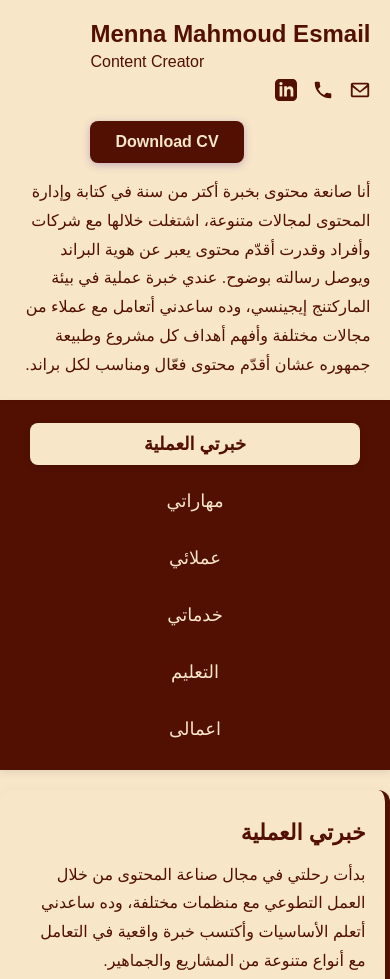
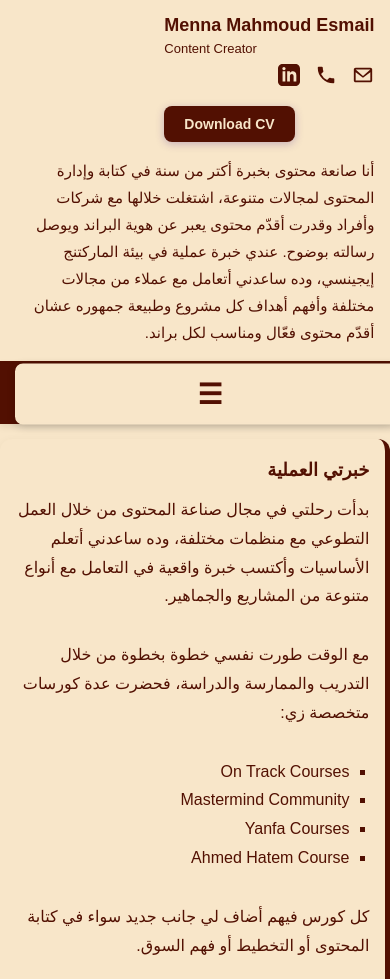
Before and after one commit to puplicHost/MennaMahmoud, a plain HTML site: page index.html in a window 390 px wide. Shown: the top 979 px of the page. Drawn offline with Linux system fonts and the light colour scheme.

Commit message:
Update index.html

```diff
--- a/index.html
+++ b/index.html
@@ -32,10 +32,69 @@
   .cv-button:hover { background:var(--primary-dark); transform:translateY(-2px); box-shadow:0 4px 12px rgba(82,47,149,0.4); }
   .about { flex:1; font-size:16px; line-height:1.8; color:var(--text-muted); text-align:right; margin-top:20px; }
 
-  nav { display:flex; justify-content:center; flex-wrap:wrap; background:var(--primary-color); padding:15px; position:sticky; top:0; z-index:100; box-shadow:0 2px 8px rgba(0,0,0,0.1); }
-  nav button { background:none; border:none; font-size:18px; margin:5px 15px; cursor:pointer; color:var(--background-color); padding:10px 20px; border-radius:8px; transition:0.3s; }
+  nav {
+    display:flex;
+    justify-content:center;
+    align-items:center;
+    background:var(--primary-color);
+    padding:15px;
+    position:sticky;
+    top:0;
+    z-index:100;
+    box-shadow:0 2px 8px rgba(0,0,0,0.1);
+  }
+
+  nav button {
+    background:none;
+    border:none;
+    font-size:18px;
+    margin:5px 15px;
+    cursor:pointer;
+    color:var(--background-color);
+    padding:10px 20px;
+    border-radius:8px;
+    transition:0.3s;
+  }
+
   nav button:hover { background:var(--primary-dark); }
-  nav button.active { background:var(--background-color); color:var(--primary-color); font-weight:bold; box-shadow:0 2px 6px rgba(0,0,0,0.15); }
+  nav button.active {
+    background:var(--background-color);
+    color:var(--primary-color);
+    font-weight:bold;
+    box-shadow:0 2px 6px rgba(0,0,0,0.15);
+  }
+
+  /* Hamburger menu button - hidden by default on desktop */
+  .nav-toggle {
+    display: none;
+    background: var(--background-color);
+    border: 2px solid var(--background-color);
+    border-radius: 8px;
+    color: var(--primary-color);
+    font-size: 28px;
+    font-weight: bold;
+    cursor: pointer;
+    padding: 12px 15px;
+    transition: all 0.3s ease;
+    box-shadow: 0 2px 8px rgba(0, 0, 0, 0.2);
+    z-index: 101;
+    min-width: 50px;
+    min-height: 50px;
+  }
+
+  .nav-toggle:hover {
+    background: rgba(248, 230, 201, 0.9);
+    transform: scale(1.05);
+  }
+
+  /* Navigation menu - visible by default on desktop */
+  .nav-menu {
+    display: flex;
+    width: 100%;
+    justify-content: center;
+    flex-wrap: wrap;
+    gap: 0;
+  }
 
   .section { display:none; padding:40px 10%; background:var(--background-color); margin:30px auto; border-radius:12px; max-width:1000px; box-shadow:0 2px 10px rgba(0,0,0,0.05); border-right:5px solid var(--primary-color); animation:fadeIn 0.5s ease; }
   .section.active { display:flex; flex-direction:column; gap:30px; }
@@ -76,14 +135,84 @@
   @media(max-width:768px){
     header { flex-direction:column; align-items:flex-start; padding:20px 5%; }
     .profile { flex-direction:row; }
-    .about { margin-top:15px; }
-    nav { flex-direction:column; gap:5px; }
+    .about { margin-top:15px; font-size:15px; }
+
+    /* Hamburger menu for mobile */
+    .nav-toggle {
+      display: flex;
+      align-items: center;
+      justify-content: center;
+      position: absolute;
+      left: 15px;
+      top: 50%;
+      transform: translateY(-50%);
+    }
+
+    nav {
+      flex-direction: row;
+      align-items: center;
+      justify-content: flex-start;
+      padding: 15px 70px 15px 15px;
+      position: relative;
+      min-height: 60px;
+    }
+
+    .nav-menu {
+      display: none;
+      flex-direction: column;
+      width: 100%;
+      gap: 8px;
+      margin-top: 10px;
+      position: absolute;
+      top: 100%;
+      left: 0;
+      right: 0;
+      background: var(--primary-color);
+      padding: 15px;
+      box-shadow: 0 4px 12px rgba(0, 0, 0, 0.15);
+      border-radius: 0 0 8px 8px;
+    }
+
+    .nav-menu.active {
+      display: flex;
+    }
+
+    nav button {
+      width: 100%;
+      margin: 0;
+      padding: 15px 20px;
+      font-size: 16px;
+      text-align: right;
+      min-height: 48px;
+      touch-action: manipulation;
+    }
+
     .portfolio-container { grid-template-columns:1fr; }
+
+    /* تحسين حجم الخطوط */
+    .profile-info h1 { font-size:20px; }
+    .profile-info p { font-size:14px; }
+    .cv-button { padding:10px 20px; font-size:14px; }
+
+    /* تحسين الأقسام */
+    .section { padding:25px 5%; }
+    .section h2 { font-size:20px; }
+    .section p, .section ul { font-size:15px; }
   }
 
   @media(max-width:480px){
-    .section { padding:30px 5%; margin:20px 0; }
+    .section { padding:20px 4%; margin:15px 0; }
     .skill-level { font-size:12px; padding-right:5px; }
+
+    header { padding:15px 4%; }
+    .profile img { width:80px; height:80px; }
+    .profile-info h1 { font-size:18px; }
+    .profile-info p { font-size:13px; }
+
+    nav button { padding:12px 15px; font-size:15px; }
+
+    .section h2 { font-size:18px; }
+    .section p, .section ul { font-size:14px; }
   }
 
   #portfolio {
@@ -336,6 +465,8 @@
   padding: 20px;
   box-shadow: 0 6px 14px rgba(0, 0, 0, 0.08);
   transition: all 0.3s ease;
+  overflow: hidden;
+  min-width: 0;
 }
 
 .service-item:hover {
@@ -372,6 +503,8 @@
   flex: 1;
   display: flex;
   align-items: center;
+  min-width: 0;
+  overflow: hidden;
 }
 
 .service-text p {
@@ -381,6 +514,9 @@
   margin: 0;
   text-align: right;
   white-space: pre-line;
+  word-wrap: break-word;
+  overflow-wrap: break-word;
+  max-width: 100%;
 }
 
 /* Portfolio images grid for images without text */
@@ -526,12 +662,16 @@
   .service-text {
     width: 100%;
     align-items: flex-start;
+    overflow: hidden;
   }
 
   .service-text p {
     text-align: right;
     font-size: 15px;
     line-height: 1.8;
+    word-wrap: break-word;
+    overflow-wrap: break-word;
+    max-width: 100%;
   }
 
   .portfolio-images-grid {
@@ -541,6 +681,25 @@
 
   .portfolio-images-grid img {
     height: 250px;
+  }
+
+  /* تحسين حجم الصور والكروت */
+  .service-icon {
+    height: 220px;
+  }
+
+  #Portfolio .brand-image img {
+    width: 120px;
+    height: 120px;
+  }
+
+  #Portfolio .brand-description h2 {
+    font-size: 22px;
+  }
+
+  #Portfolio .brand-description p {
+    font-size: 15px;
+    line-height: 1.7;
   }
 }
 
@@ -589,14 +748,15 @@
 
 <main>
   <nav>
+    <button class="nav-toggle" onclick="toggleNavMenu()" aria-label="Toggle menu">☰</button>
+    <div class="nav-menu" id="navMenu">
       <button class="active" onclick="showSection('experience', this)">خبرتي العملية</button>
       <button onclick="showSection('skills', this)">مهاراتي</button>
       <button onclick="showSection('clients', this)">عملائي</button>
       <button onclick="showSection('services', this)">خدماتي</button>
       <button onclick="showSection('education', this)">التعليم</button>
       <button onclick="showSection('Portfolio', this)">اعمالى</button>
-
-
+    </div>
   </nav>
 
   <!-- خبرتي العملية -->
@@ -1504,6 +1664,21 @@ function showSection(id, btn) {
   document.querySelectorAll('nav button').forEach(b=>b.classList.remove('active'));
   document.getElementById(id).classList.add('active');
   btn.classList.add('active');
+
+  // Close mobile menu after selecting a section
+  if (window.innerWidth <= 768) {
+    const navMenu = document.getElementById('navMenu');
+    if (navMenu) {
+      navMenu.classList.remove('active');
+    }
+  }
+}
+
+function toggleNavMenu() {
+  const navMenu = document.getElementById('navMenu');
+  if (navMenu) {
+    navMenu.classList.toggle('active');
+  }
 }
 
 // Image Lightbox/Modal functionality
```
Lines whose indentation alone changed are shown as unchanged.
